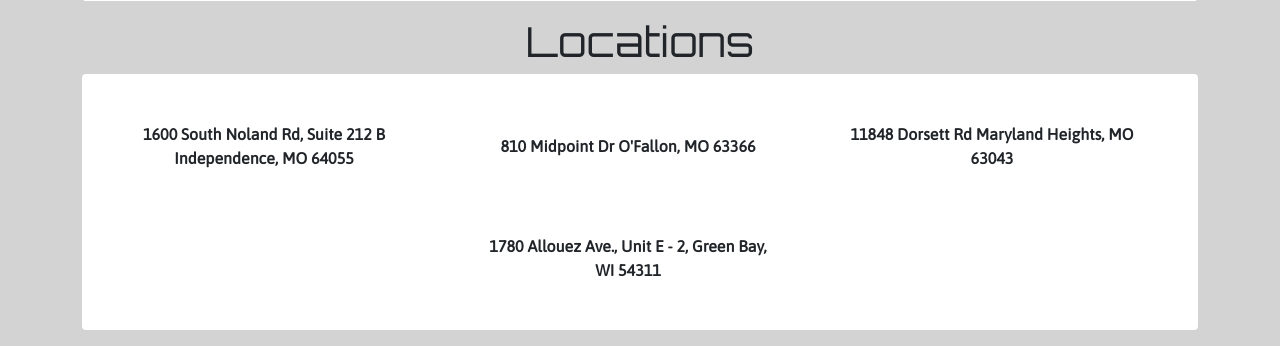
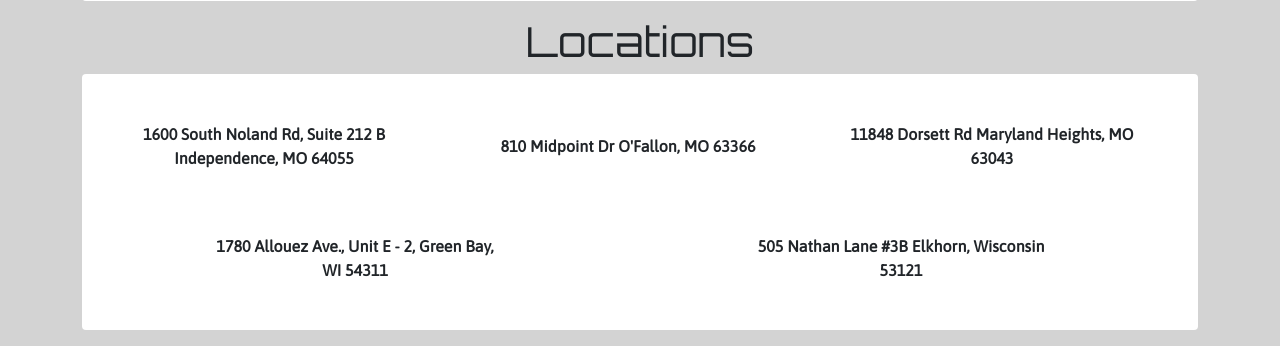
Before and after one commit to YungSushiRoll/RemoteStartSite, a PHP site: page / in a window 1280 px wide. Shown: the part 4560-4906 px from the top of the page. Run offline with PHP 8.4, Linux system fonts and the light colour scheme; some libraries are stand-ins or nearby versions.

Commit message:
Update index.php

```diff
--- a/index.php
+++ b/index.php
@@ -732,6 +732,9 @@
                     <div class="loc">
                         1780 Allouez Ave., Unit E - 2, Green Bay, WI 54311
                     </div>
+                    <div class="loc">
+                        505 Nathan Lane #3B Elkhorn, Wisconsin 53121
+                    </div>
                 </div>
             </div>
         </div>
```
